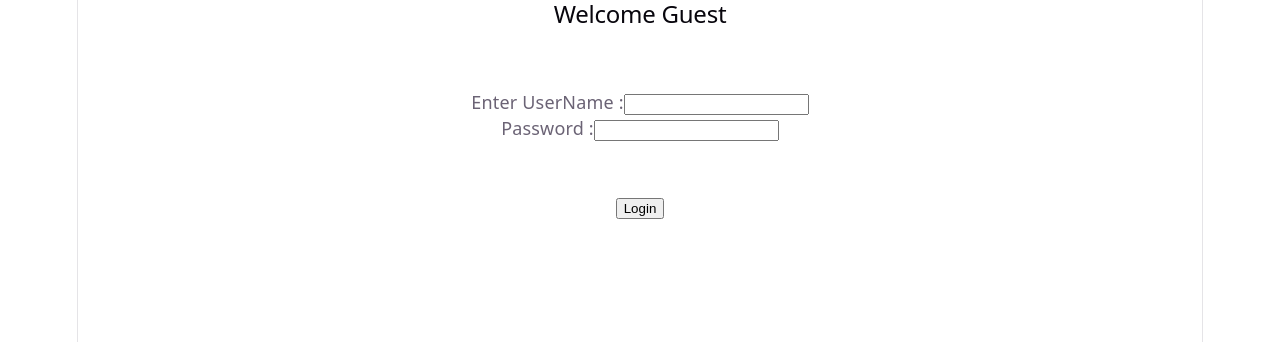
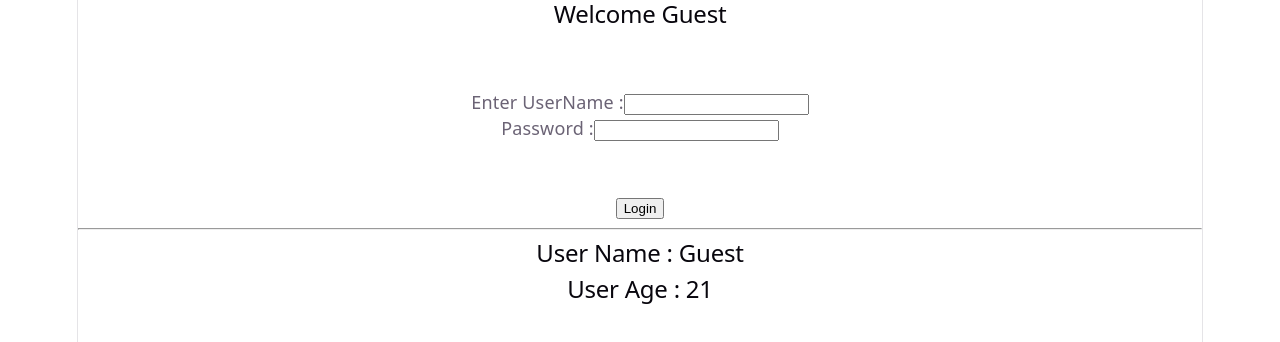
Before and after one commit to DEVJI708/React-lecture, a React (Vite) app: page / in a window 1280 px wide. Shown: the top 342 px of the page. Built offline with nearby package versions, Linux system fonts and the light colour scheme.

Commit message:
props update 10/7

```diff
--- a/src/App.jsx
+++ b/src/App.jsx
@@ -2,6 +2,7 @@
 import { useState } from 'react';
 import './App.css'
 import Student from './Student.jsx'
+import User  from './User.jsx';
 /*
 function App() {
 let Mark = [50,60,70,80];
@@ -26,6 +27,7 @@ function App(){
         setUsername = {setUsername}
 
         />
+        <User/>
     </>
   )
 }
--- /dev/null
+++ b/src/User.jsx
@@ -0,0 +1,12 @@
+
+export default function User({name="Guest", age=21}) {
+    return(
+        <>
+            <div>
+                <hr/>
+                <h2>User Name : {name}</h2>
+                <h2>User Age : {age}</h2>
+            </div>
+        </>
+    )
+}
```
